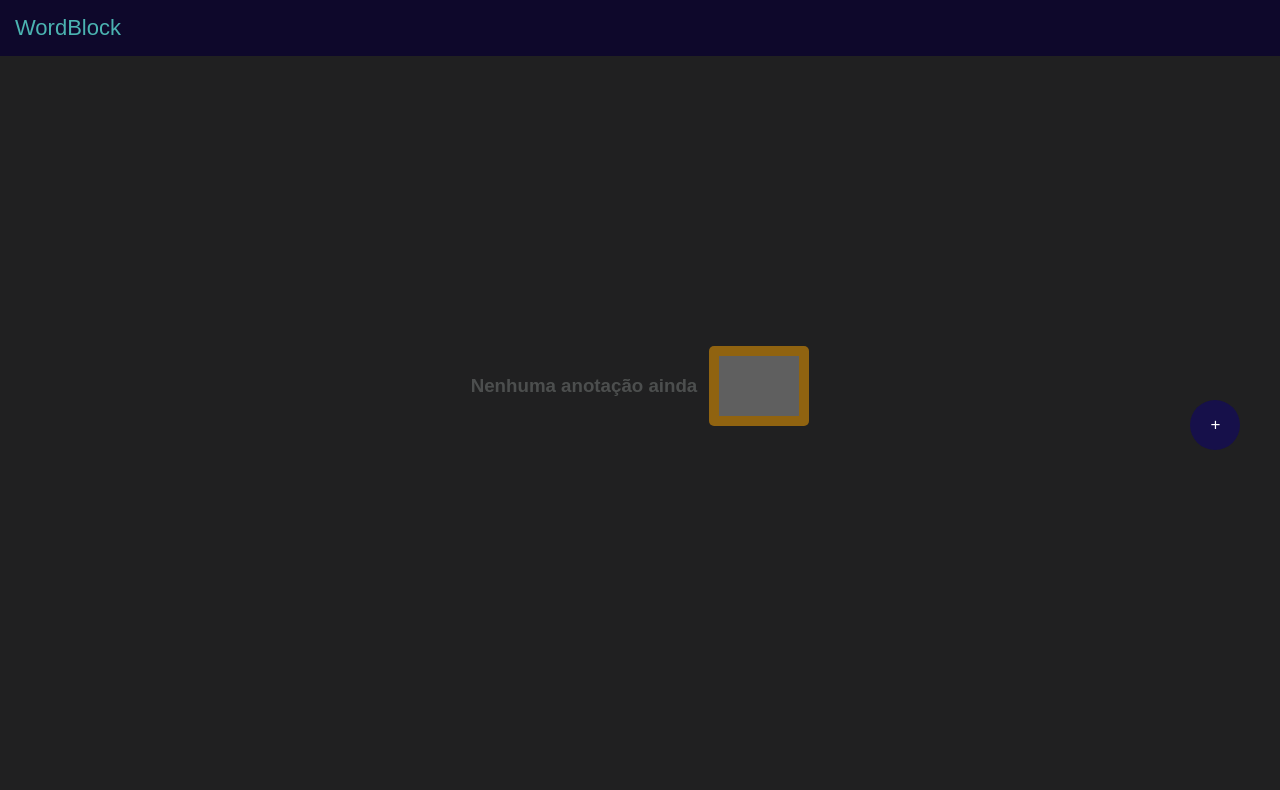
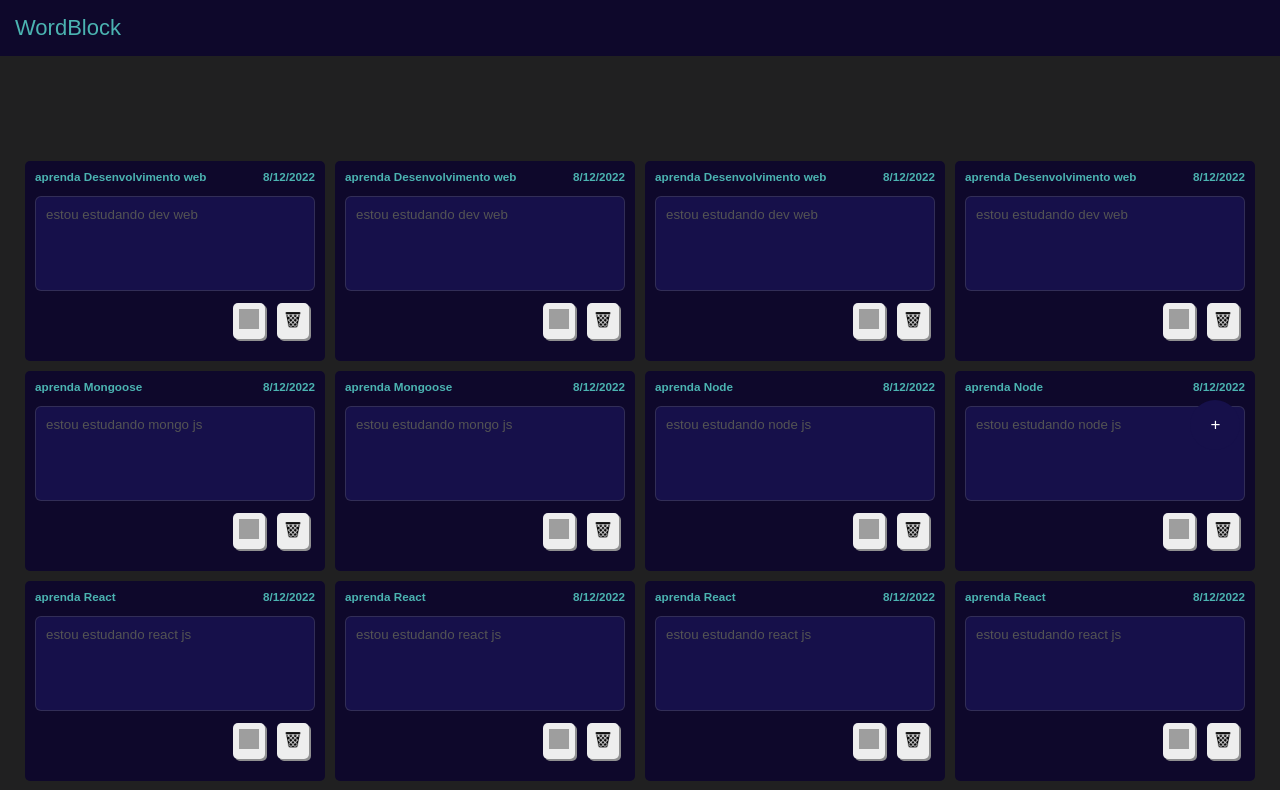
Before and after one commit to diegodevelopertec/bloco-de-notas, a React (Vite) app: page /notes in a window 1280 px wide. Shown: the top 790 px of the page. Built offline with nearby package versions, Linux system fonts and the light colour scheme; grey boxes are pictures that could not be loaded.

Commit message:
implementada função de deletar anotação

```diff
--- a/src/Components/Card/index.tsx
+++ b/src/Components/Card/index.tsx
@@ -9,7 +9,7 @@ type Props ={
     title:string,
     content:string,
     data:string,
-   clickDelete:(id:string)=>void
+   clickDelete:()=>void
 
 }
 export const Card=({title,content,data,clickDelete}:Props)=>{
@@ -28,7 +28,7 @@ export const Card=({title,content,data,clickDelete}:Props)=>{
         </S.cardContent>
         <S.ContainerActionsModal>
             <a className="link-view" ><img  src={ViewImage} alt="" /></a>
-            <a className="link-lixeira" onClick={()=>clickDelete} ><img src={LixeiraImage} alt="" /></a>
+            <a className="link-lixeira" onClick={clickDelete} ><img src={LixeiraImage} alt="" /></a>
 
         </S.ContainerActionsModal>
     </S.cardContainer>
--- a/src/reducer/useNote.ts
+++ b/src/reducer/useNote.ts
@@ -15,7 +15,24 @@ export type InitialStateType={
 let d=new Date()
 
 
-export const notesInitialState:InitialStateType[]=[]
+export const notesInitialState:InitialStateType[]=[
+    {id:uuidv4(),title:'aprenda React',content:'estou estudando react js',date:d.toLocaleDateString()},
+    {id:uuidv4(),title:'aprenda Desenvolvimento web',content:'estou estudando dev web',date:d.toLocaleDateString()},
+    {id:uuidv4(),title:'aprenda Mongoose',content:'estou estudando mongo js',date:d.toLocaleDateString()},
+    {id:uuidv4(),title:'aprenda css',content:'estou estudando css',date:d.toLocaleDateString()},
+    {id:uuidv4(),title:'aprenda Node',content:'estou estudando node js',date:d.toLocaleDateString()},
+    {id:uuidv4(),title:'aprenda React',content:'estou estudando react js',date:d.toLocaleDateString()},
+    {id:uuidv4(),title:'aprenda Desenvolvimento web',content:'estou estudando dev web',date:d.toLocaleDateString()},
+    {id:uuidv4(),title:'aprenda React',content:'estou estudando react js',date:d.toLocaleDateString()},
+    {id:uuidv4(),title:'aprenda React',content:'estou estudando react js',date:d.toLocaleDateString()},
+    {id:uuidv4(),title:'aprenda Desenvolvimento web',content:'estou estudando dev web',date:d.toLocaleDateString()},
+    {id:uuidv4(),title:'aprenda Mongoose',content:'estou estudando mongo js',date:d.toLocaleDateString()},
+    {id:uuidv4(),title:'aprenda css',content:'estou estudando css',date:d.toLocaleDateString()},
+    {id:uuidv4(),title:'aprenda Node',content:'estou estudando node js',date:d.toLocaleDateString()},
+    {id:uuidv4(),title:'aprenda React',content:'estou estudando react js',date:d.toLocaleDateString()},
+    {id:uuidv4(),title:'aprenda Desenvolvimento web',content:'estou estudando dev web',date:d.toLocaleDateString()},
+    {id:uuidv4(),title:'aprenda React',content:'estou estudando react js',date:d.toLocaleDateString()},
+]
 
 
 export const notesReducer=(state:InitialStateType[],action:ActionGeralType)=>{
```
Also changed, not shown: src/context/context.tsx (+4 -4 lines).
